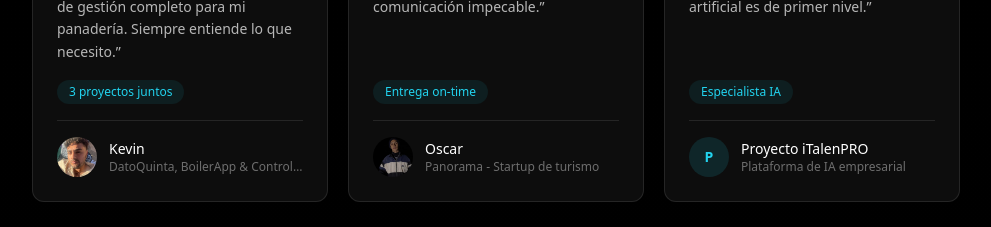
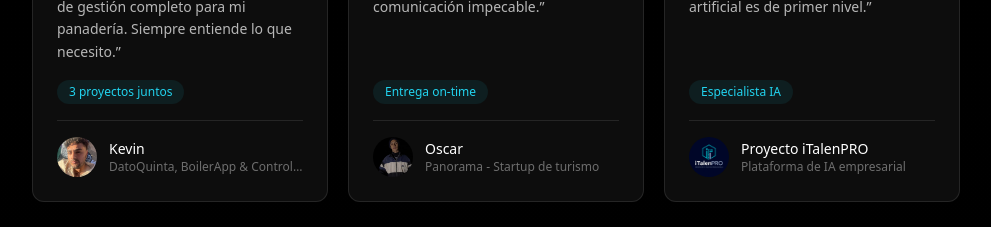
Before and after one commit to mayk0l/MaykolWeb, a Next.js app in the folder maykolweb/: page / in a window 1280 px wide. Shown: the part 1500-1727 px from the top of the page, without its empty margins (144-1135 px from the left). Built offline with nearby package versions, Linux system fonts and the light colour scheme.

Commit message:
logo testimonio

```diff
--- a/maykolweb/src/components/sections/SocialProofSection.tsx
+++ b/maykolweb/src/components/sections/SocialProofSection.tsx
@@ -24,7 +24,7 @@ const TESTIMONIALS = [
     role: "Plataforma de IA empresarial",
     content: "Arquitectura RAG y sistemas de IA para empresas. El conocimiento técnico de Maykol en inteligencia artificial es de primer nivel.",
     metric: "Especialista IA",
-    image: null,
+    image: "/italenpro.png",
   },
 ];
 
```
